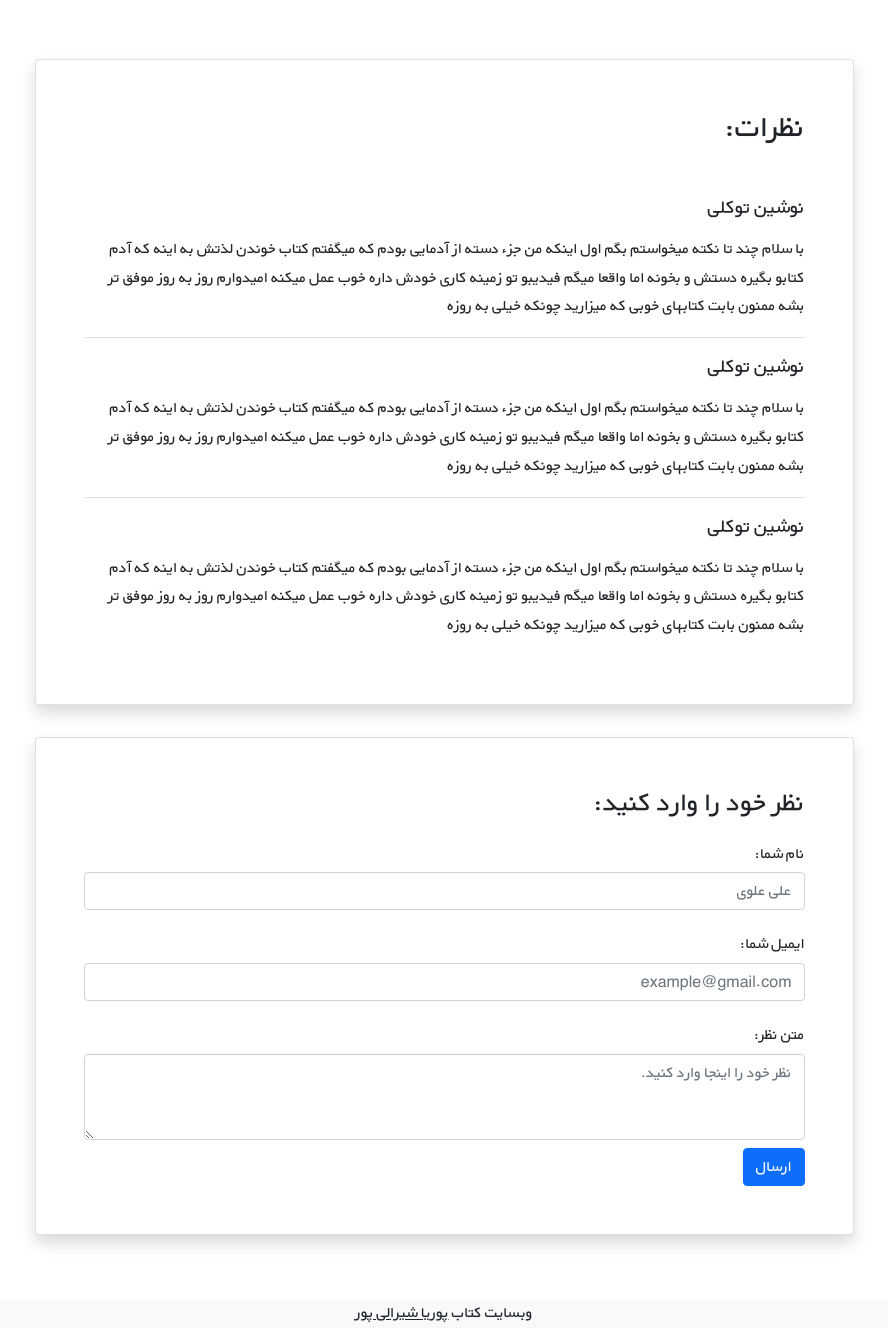
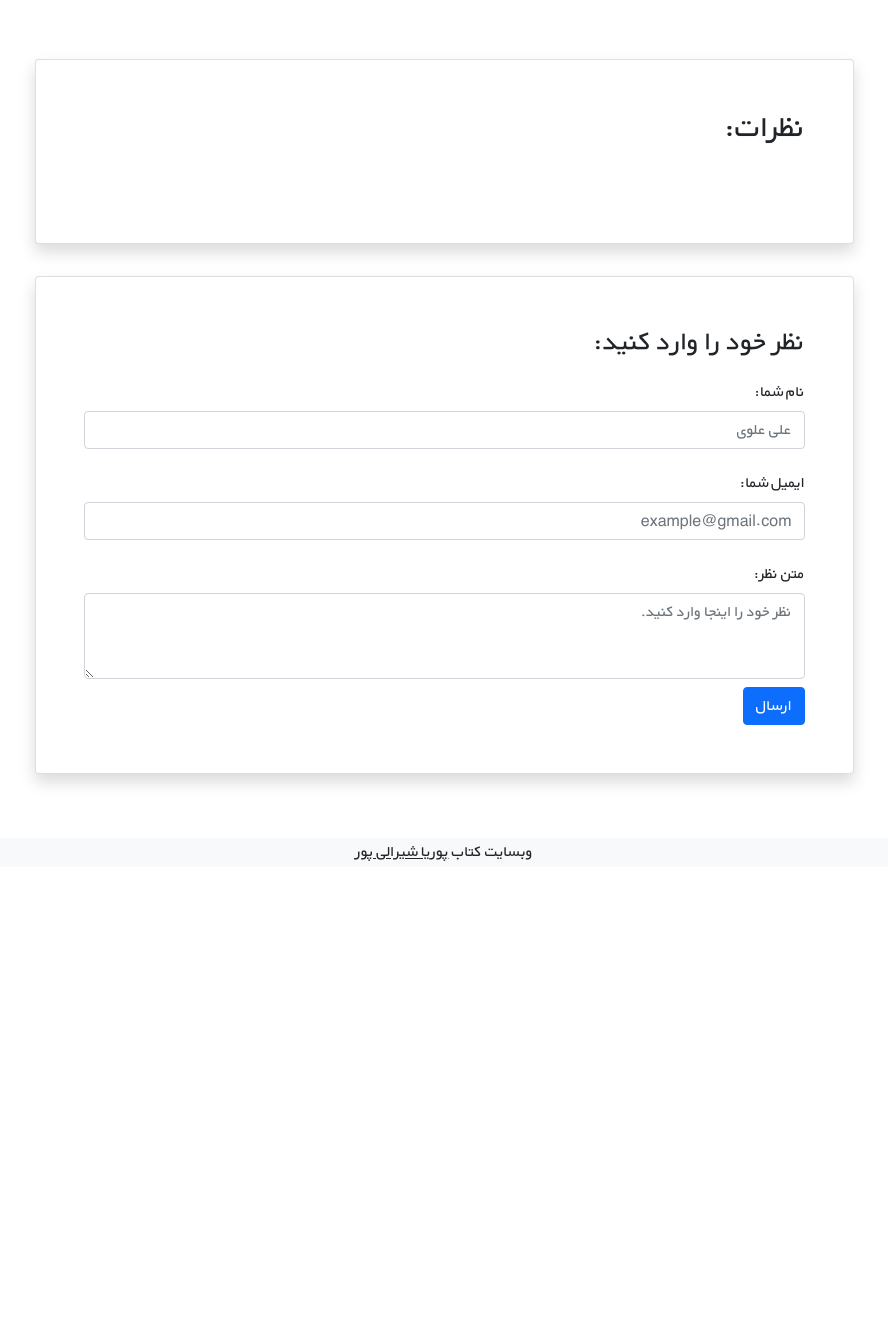
Before and after one commit to pouriashiralipour/book_shop, a Django app: page /books/17/ in a window 1280 px wide. Shown: the part 4086-5430 px from the top of the page, without its empty margins (196-1084 px from the left). After the commit the page ends 4947 px from the top, so only its background shows below. Run offline with Django 4.2, Linux system fonts and the light colour scheme; data comes from the database, SQL or seed files in the repository.

Commit message:
add comments to detailsview html file

```diff
--- a/books/templates/books/details_view.html
+++ b/books/templates/books/details_view.html
@@ -46,24 +46,14 @@
             <div class="d-flex justify-content-center">
                 <div class="card shadow my-3 p-5 w-sm-75 w-100">
                     <h2 class="mb-5">نظرات:</h2>
-                    <div class="border-bottom mb-3">
-                        <h5 class="mb-3">نوشین توکلی</h5>
-                        <p>با سلام چند تا نکته میخواستم بگم اول اینکه من جزء دسته از آدمایی بودم که میگفتم کتاب خوندن لذتش
-                            به اینه که آدم کتابو بگیره دستش و بخونه اما واقعا میگم فیدیبو تو زمینه کاری خودش داره خوب عمل
-                            میکنه امیدوارم روز به روز موفق تر بشه ممنون بابت کتابهای خوبی که میزارید چونکه خیلی به روزه</p>
-                    </div>
-                    <div class="border-bottom mb-3">
-                        <h5 class="mb-3">نوشین توکلی</h5>
-                        <p>با سلام چند تا نکته میخواستم بگم اول اینکه من جزء دسته از آدمایی بودم که میگفتم کتاب خوندن لذتش
-                            به اینه که آدم کتابو بگیره دستش و بخونه اما واقعا میگم فیدیبو تو زمینه کاری خودش داره خوب عمل
-                            میکنه امیدوارم روز به روز موفق تر بشه ممنون بابت کتابهای خوبی که میزارید چونکه خیلی به روزه</p>
-                    </div>
-                    <div>
-                        <h5 class="mb-3">نوشین توکلی</h5>
-                        <p>با سلام چند تا نکته میخواستم بگم اول اینکه من جزء دسته از آدمایی بودم که میگفتم کتاب خوندن لذتش
-                            به اینه که آدم کتابو بگیره دستش و بخونه اما واقعا میگم فیدیبو تو زمینه کاری خودش داره خوب عمل
-                            میکنه امیدوارم روز به روز موفق تر بشه ممنون بابت کتابهای خوبی که میزارید چونکه خیلی به روزه</p>
-                    </div>
+                    {% for comment in comments %}
+                        <div class="border-bottom mb-3">
+                            <h5 class="mb-3">{{ comment.user.username }}</h5>
+                            <p>{{ comment.text|linebreaks }}</p>
+                        </div>
+
+                    {% endfor %}
+
                 </div>
             </div>
 
```
